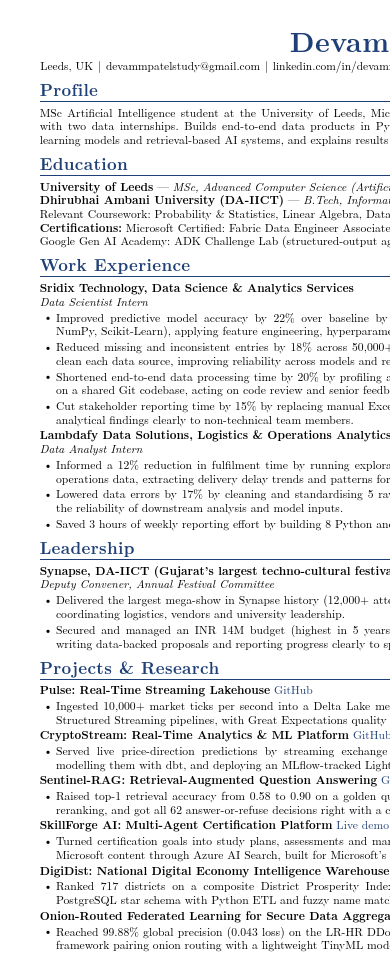
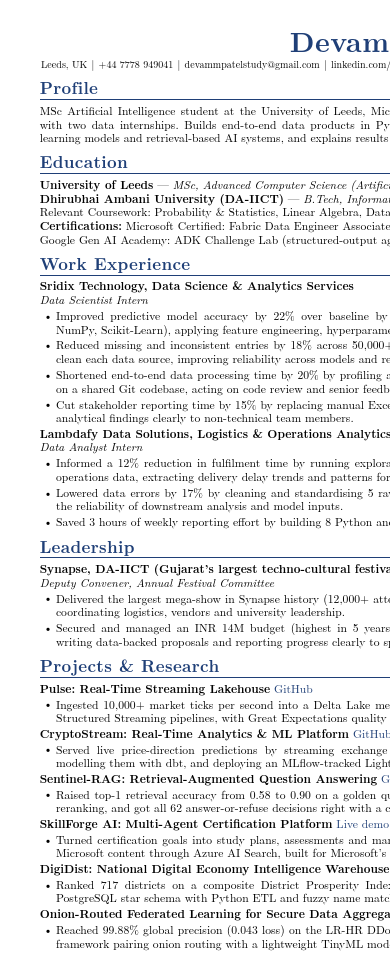
Before and after one commit to DevammPatel/DevammPatel.github.io, a plain HTML site: page resume/resume.html in a window 390 px wide. Shown: the top 955 px of the page. Drawn offline with Linux system fonts and the light colour scheme; a web font is replaced by a local one.

Commit message:
Resume: phone number in the published header; site: open to Data Analyst roles too
Co-Authored-By: Claude Fable 5.2 <noreply@anthropic.com>

```diff
--- a/resume/resume.html
+++ b/resume/resume.html
@@ -8,8 +8,7 @@
 <!--
   One-page resume, built to PDF by resume/build.sh (headless Chrome).
   Edit the text below, run the script, and assets/resume.pdf is regenerated.
-  The phone number is deliberately not in this file: the script adds it only
-  to the private copy in resume/private/, which is never committed.
+  The contact line under the name is kept on one line by the script at the bottom.
 -->
 <style>
   @font-face { font-family: "CMU Serif"; font-weight: 400; font-style: normal;
@@ -51,7 +50,7 @@
 
 <h1>Devamm Patel</h1>
 <p class="contact">
-  <span>Leeds, UK</span><span id="phone" hidden></span><span><a href="mailto:devammpatelstudy@gmail.com">devammpatelstudy@gmail.com</a></span><span><a href="https://www.linkedin.com/in/devamm-patel-197891265/">linkedin.com/in/devamm-patel-197891265</a></span><span><a href="https://github.com/DevammPatel">github.com/DevammPatel</a></span><span><a href="https://devammpatel.github.io/">devammpatel.github.io</a></span>
+  <span>Leeds, UK</span><span id="phone">+44 7778 949041</span><span><a href="mailto:devammpatelstudy@gmail.com">devammpatelstudy@gmail.com</a></span><span><a href="https://www.linkedin.com/in/devamm-patel-197891265/">linkedin.com/in/devamm-patel-197891265</a></span><span><a href="https://github.com/DevammPatel">github.com/DevammPatel</a></span><span><a href="https://devammpatel.github.io/">devammpatel.github.io</a></span>
 </p>
 
 <h2>Profile</h2>
@@ -136,9 +135,6 @@
 </ul>
 
 <script>
-  // Private copies only: resume/build.sh passes ?phone=... and nothing is stored here.
-  const phone = new URLSearchParams(location.search).get('phone');
-  if (phone) { const el = document.getElementById('phone'); el.textContent = phone; el.hidden = false; }
   // Keep the contact details on one line: step the size down until they fit the text width.
   const fit = () => { const c = document.querySelector('.contact'); let s = 9.1; c.style.fontSize = s + 'pt'; while (c.scrollWidth > c.clientWidth && s > 7) { s -= 0.05; c.style.fontSize = s + 'pt'; } };
   fit(); document.fonts.ready.then(fit);
```
Also changed, not shown: index.html (+1 -1 lines), 3 other files.
